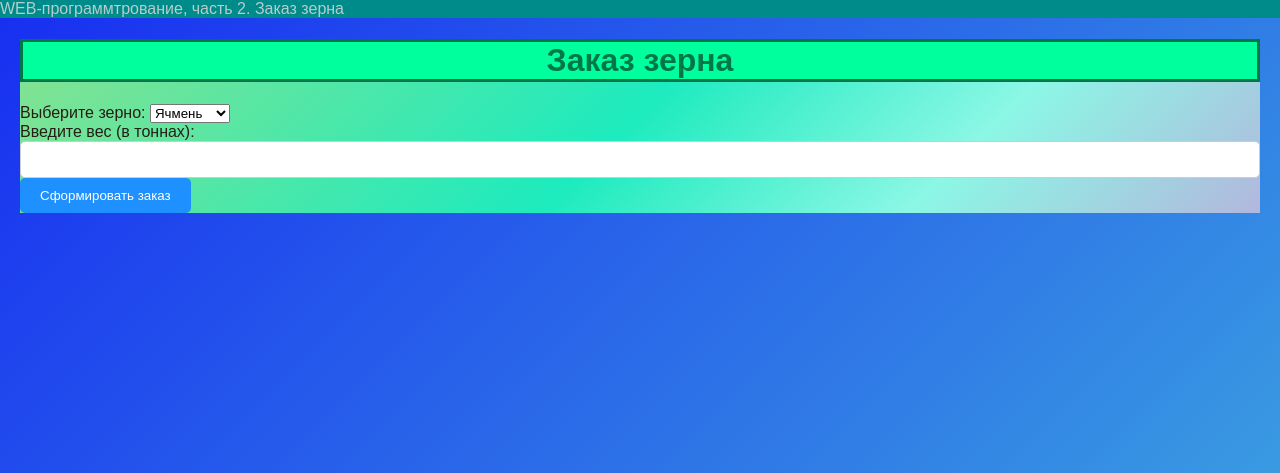
After one commit to RuslanKrutik/web_2, a Flask app: page /lab4/grain_order in a window 1280 px wide. The commit adds this page. Shown: the top 473 px of the page. Run offline with Flask 3, Linux system fonts and the light colour scheme.

Commit message:
Заказ зерна

```diff
--- a/lab4.py
+++ b/lab4.py
@@ -182,3 +182,51 @@ def fridge():
             message = "Ошибка: не задана температура."
 
     return render_template("lab4/fridge.html", message=message)
+
+# Цены на зерно
+grain_prices = {
+    'barley': 12345,  # Ячмень
+    'oats': 8522,     # Овёс
+    'wheat': 8722,    # Пшеница
+    'rye': 14111      # Рожь
+}
+
+@lab4.route('/lab4/grain_order', methods=['GET', 'POST'])
+def grain_order():
+    message = ""
+
+    if request.method == 'POST':
+        grain = request.form.get('grain')
+        weight = request.form.get('weight')
+
+        if not weight:
+            message = "Ошибка: вес не указан."
+            return render_template("lab4/grain_order.html", message=message)
+
+        try:
+            weight = float(weight)
+
+            if weight <= 0:
+                message = "Ошибка: вес должен быть больше 0."
+                return render_template("lab4/grain_order.html", message=message)
+
+            if weight > 500:
+                message = "Ошибка: такого объёма сейчас нет в наличии."
+                return render_template("lab4/grain_order.html", message=message)
+
+            price_per_ton = grain_prices[grain]
+            total_cost = price_per_ton * weight
+
+            # Применение скидки
+            discount = 0
+            if weight > 50:
+                discount = total_cost * 0.1  # 10%
+                total_cost -= discount
+                message += "Применена скидка за большой объём: {:.2f} руб.".format(discount)
+
+            message += "Заказ успешно сформирован. Вы заказали зерно: {}. Вес: {:.1f} т. Сумма к оплате: {:.2f} руб.".format(grain, weight, total_cost)
+        except ValueError:
+            message = "Ошибка: некорректный ввод веса."
+
+
+    return render_template("/lab4/grain_order.html", message=message)
--- a/static/lab1/main.css
+++ b/static/lab1/main.css
@@ -103,7 +103,7 @@ span.error {
 }
 
 .fridge-image {
-    width: 300px;
+    width: 1200px;
     height: auto;
     margin: 20px 0;
 }
--- /dev/null
+++ b/templates/lab4/grain_order.html
@@ -0,0 +1,32 @@
+{% extends "base.html" %}
+
+{% block lab %} Заказ зерна {% endblock %}
+
+{% block main %}
+    <div class="order-container">
+        <h1>Заказ зерна</h1>
+        <form method="post">
+            <div>
+                <label for="grain">Выберите зерно:</label>
+                <select id="grain" name="grain" required>
+                    <option value="barley">Ячмень</option>
+                    <option value="oats">Овёс</option>
+                    <option value="wheat">Пшеница</option>
+                    <option value="rye">Рожь</option>
+                </select>
+            </div>
+            <div>
+                <label for="weight">Введите вес (в тоннах):</label>
+                <input type="number" id="weight" name="weight" step="0.1" required>
+            </div>
+            <div>
+                <button type="submit">Сформировать заказ</button>
+            </div>
+        </form>
+        <div class="message">
+            {% if message %}
+                {{ message }}
+            {% endif %}
+        </div>
+    </div>
+{% endblock %}
--- a/templates/lab4/lab4.html
+++ b/templates/lab4/lab4.html
@@ -18,7 +18,8 @@
             <div class="line_a"><a href="/lab4/pow-form">Возведение в степень</a></div>
             <div class="line_a"><a href="/lab4/tree">Деревья</a></div>
             <div class="line_a"><a href="/lab4/login">Логин и пароль</a></div>
-            <div class="line_a"><a href="/lab4/fridge">Логин и пароль</a></div>
+            <div class="line_a"><a href="/lab4/fridge">Холодильник</a></div>
+            <div class="line_a"><a href="/lab4/grain_order">Заказ зерна</a></div>
         </ul>
     </div>
 {% endblock %}
```
